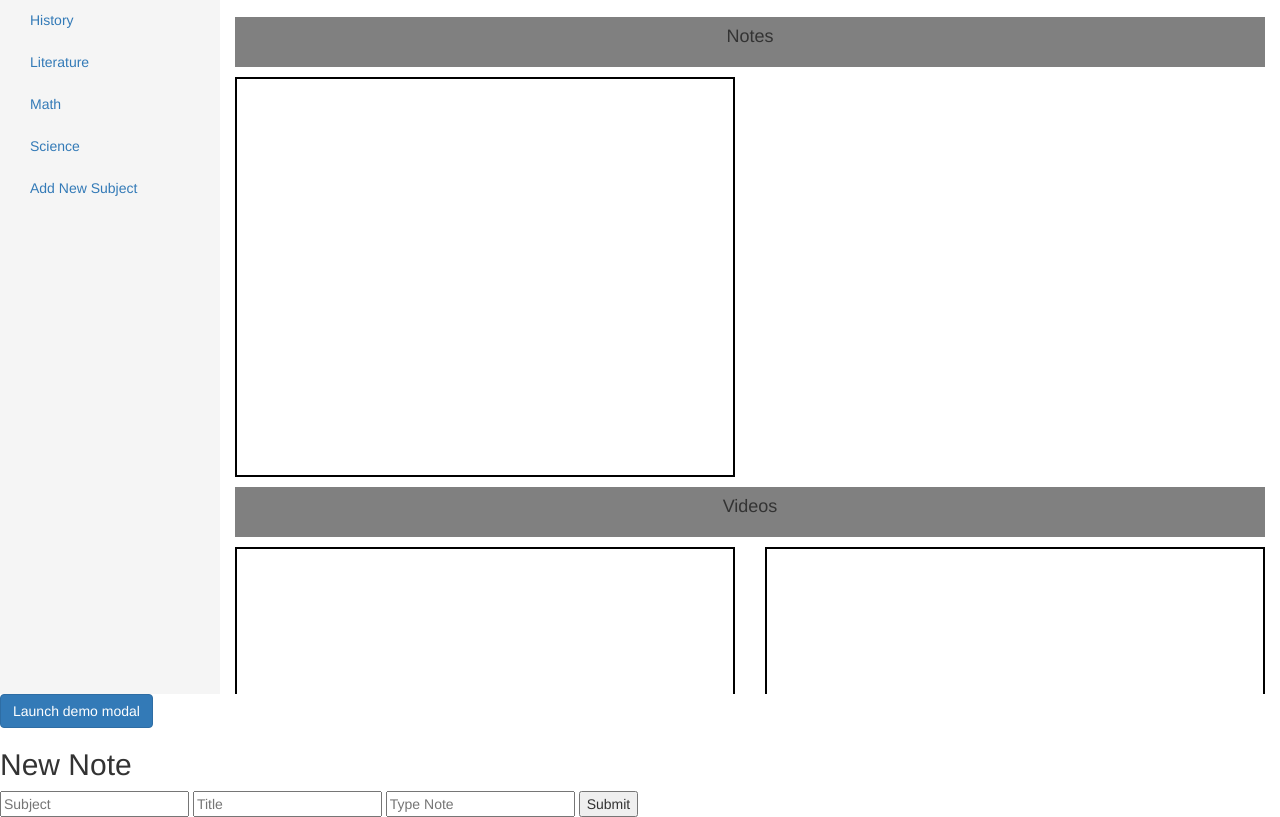
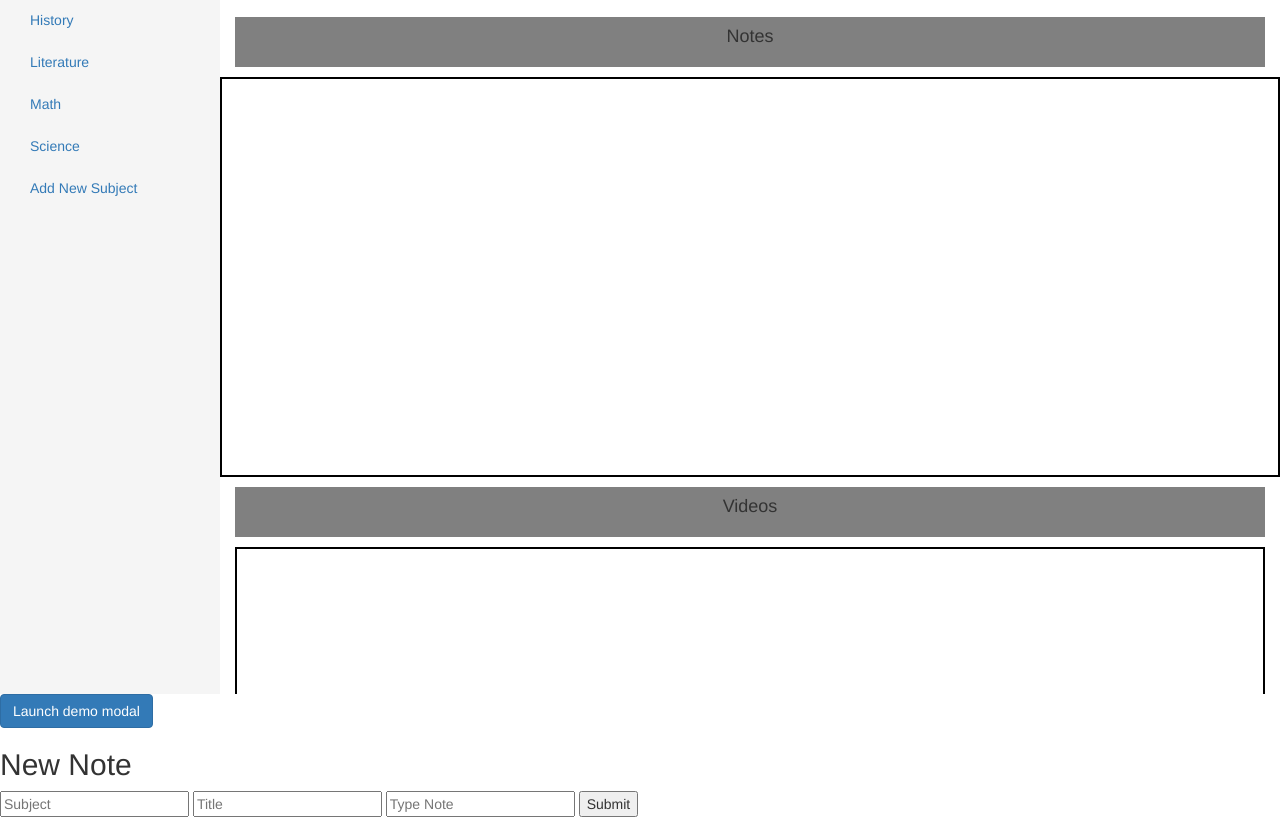
Before and after one commit to DevDigression/Studyficient, a website: page public/studyspace.html in a window 1280 px wide. Shown: the part 106-923 px from the top of the page. Drawn offline with nearby package versions, Linux system fonts and the light colour scheme; no server answers.

Commit message:
organizing display notes

```diff
--- a/public/studyspace.css
+++ b/public/studyspace.css
@@ -25,8 +25,10 @@ body {
 	background: #808080;
 }
 
-.note-modal {
-
+.note-card {
+  border: 2px solid black;
+  background: #808080;
+  display: inline-block;
 }
 
 .note-display {
@@ -36,13 +38,15 @@ body {
 }
 
 .notes-display {
-	height: 400px;
+	min-height: 400px;
+  overflow: auto;
 	border: 2px solid black;
 }
 
 .videos-display {
-	height: 400px;
-	border: 2px solid black;
+  min-height: 400px;
+  overflow: auto;
+  border: 2px solid black;
 }
 
 .row-offcanvas {
--- a/public/studyspace.html
+++ b/public/studyspace.html
@@ -51,11 +51,8 @@
 						</div>
 					</div>
 					<div class="row">
-						<div class="col-md-6">
-							<div class="notes-display"></div>
-						</div>
-						<div class="col-md-6">
-							<div class=""></div>
+						<div class="notes-display">
+
 						</div>
 					</div>
 				</div>
@@ -65,14 +62,9 @@
 							<h4 class="study-header">Videos</h4>
 						</div>
 					</div>
-					<div class="row">
-						<div class="col-md-6">
-							<div class="videos-display"></div>
+						<div class="videos-display">
+
 						</div>
-						<div class="col-md-6">
-							<div class="videos-display"></div>
-						</div>
-					</div>
 				</div>
 			</div>
 		</div>
--- a/public/studyspace.js
+++ b/public/studyspace.js
@@ -35,17 +35,19 @@ console.log("displayModal: " + noteTitle);
 		method: 'GET',
 		url: '/api/notes/' + noteTitle,
 		success: (note) => {
+			console.log("note: ");
+			console.log(note);
 					return `<div class="modal fade note-modal" id="exampleModal" tabindex="-1" role="dialog" aria-hidden="true">
 						<div class="modal-dialog" role="document">
 						    <div class="modal-content">
 						      <div class="modal-header">
-						        <h5 class="modal-title" id="exampleModal">${note.title}</h5>
+						        <h5 class="modal-title" id="exampleModal">notTitle</h5>
 						        <button type="button" class="close" data-dismiss="modal" aria-label="Close">
 						          <span aria-hidden="true">&times;</span>
 						        </button>
 						      </div>
 						      <div class="modal-body">
-						      	${note.content}
+						      	noteTitle
 						      </div>
 						      <div class="modal-footer">
 						        <button type="button" class="btn btn-secondary" data-dismiss="modal">Close</button>
@@ -76,7 +78,8 @@ console.log("displayNotes");
 }
 
 function renderNotes(note) {
-	return `<div data-title="${note.title}">
+	return `<div class="md-col-3" data-title="${note.title}">
+			<h4>${note.title}</h4>
 			<button type="button" class="note-button btn btn-primary" data-toggle="modal" data-target="#exampleModal">
   			${note.title}
 			</button>
```
